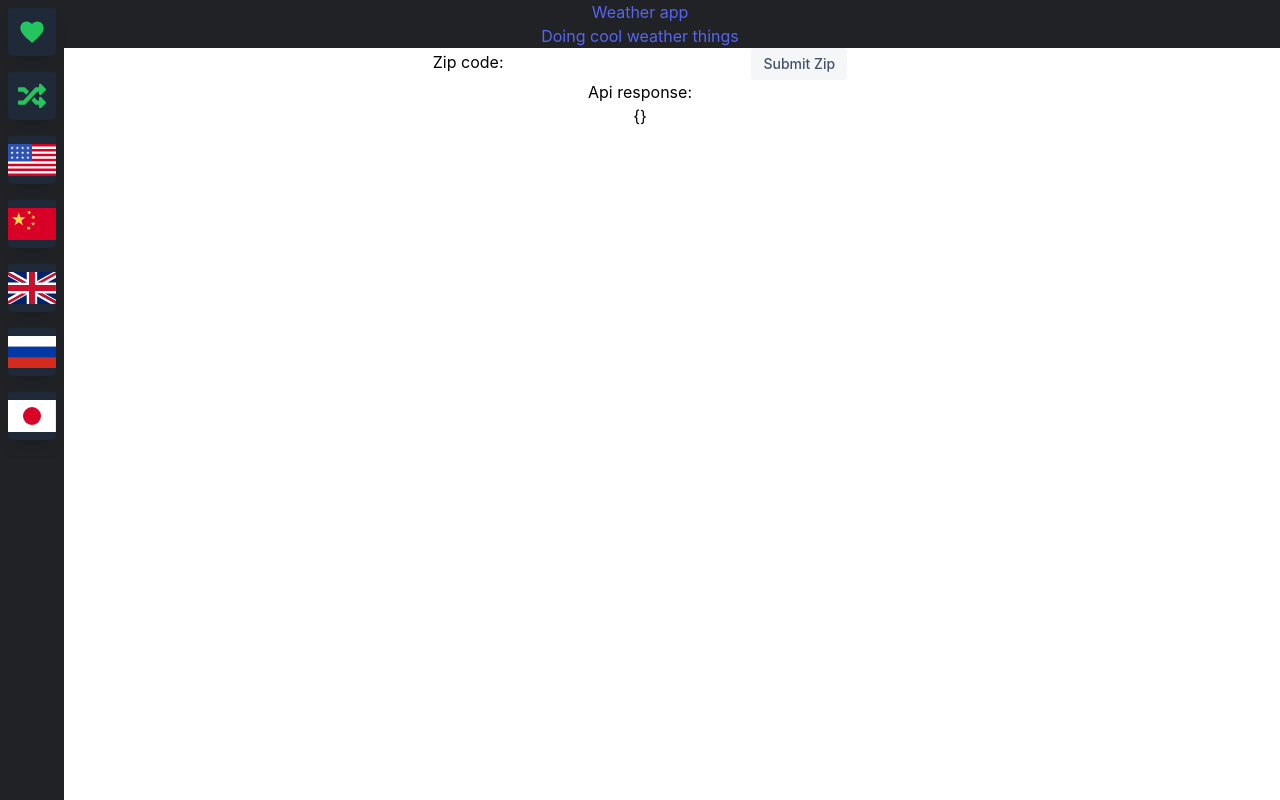
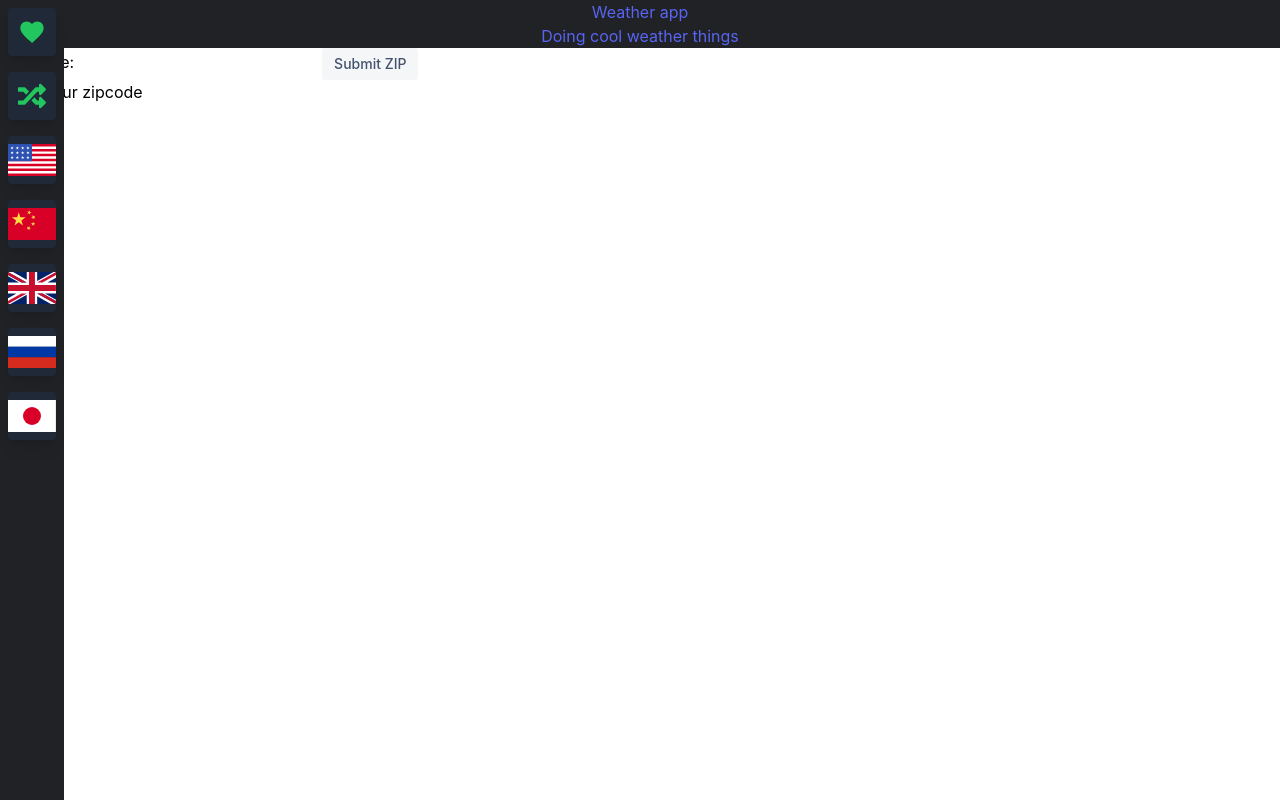
Before and after one commit to professorjrod/Weather-App, a React (Create React App) app: page / in a window 1280 px wide. Built offline with nearby package versions, Linux system fonts and the light colour scheme.

Commit message:
Brian sidebar, weathercard

```diff
--- a/src/components/App.js
+++ b/src/components/App.js
@@ -1,14 +1,14 @@
 import React from 'react';
 import Weatherpage from './Weatherpage';
 import Header from './Header';
-import SideBar from './SideBar';
+import Sidebar from './Sidebar';
 
 function App() {
 
   return (
     <div className="App">
         <Header />
-        <SideBar />
+        <Sidebar />
         <Weatherpage />
     </div>
   );
--- a/src/components/SideBar.js
+++ b/src/components/Sidebar.js
@@ -12,7 +12,7 @@ const SideBarIcon = ({ icon, text }) => (
     </div>
 )
 
-const SideBar = () => {
+const Sidebar = () => {
     return (
         <div className="fixed top-0 left-0 h-screen w-16 m-0
                         flex flex-col
@@ -29,4 +29,4 @@ const SideBar = () => {
 
 };
 
-export default SideBar
+export default Sidebar
--- /dev/null
+++ b/src/components/Weathercard.js
@@ -0,0 +1,24 @@
+import React from 'react';
+import { TiWeatherCloudy, TiWeatherDownpour, TiWeatherSunny, TiWeatherNight , TiWeatherPartlySunny, TiWeatherShower, TiWeatherSnow, TiWeatherStormy, TiWeatherWindyCloudy, TiWeatherWindy} from 'react-icons/ti';
+import { TiHome, TiInfoLarge, TiZoom } from 'react-icons/ti';
+
+function Weathercard({data}){
+    const {temp, feels_like, temp_min, temp_max} = data.main
+    const {main, description} = data.weather[0]
+    const {lat, lon} = data['coord']
+    const {speed} = data['wind']
+    const {country} = data['sys']
+    const city = data.name
+
+    return(
+        <div>
+            <h1>Weather in {city}, {country}</h1>
+            <h3>{main} - {description}</h3>
+            <h3>Temperature: {temp}°C</h3>
+            <h3>Feels like {feels_like}°C with a max of {temp_max} and a low of {temp_min}</h3>
+            <p>Current wind speed of {speed}</p>
+            <p>Station latitude is {lat} and longitude is {lon}</p>
+        </div>
+    )
+}
+export default Weathercard;
--- a/src/components/Weatherpage.js
+++ b/src/components/Weatherpage.js
@@ -1,34 +1,29 @@
 import React, {useEffect, useState} from 'react';
 import Weathersettings from './Weathersettings';
-import config from './config';
+import Sidebar from './Sidebar';
+import Weathercard from './Weathercard';
+import {getWeatherByCoordinates} from './endpoints';
 
 function Weatherpage(){
     const [weather, setWeather] = useState({});
-    const [coordinates, setCoordinates] = useState('')
-
-    const W_API_BASE_URL = "http://api.openweathermap.org"
-
-    const getWeatherByCoordinates = () => {
-        fetch(`http://api.openweathermap.org/data/2.5/weather?lat=${coordinates[0]}&lon=${coordinates[1]}&appid=${config.API_KEY}`)
-        .then(response => response.json())
-        .then(data => setWeather(weather => weather = data))
-    }
+    const [coordinates, setCoordinates] = useState([])
 
     useEffect(() =>
     {
-        if(coordinates)
+        if(coordinates[0])
         {
-            console.log('coords', coordinates)
-            getWeatherByCoordinates();
+            getWeatherByCoordinates(coordinates)
+            .then(data => setWeather(data))
         }
-    },[coordinates])
+    }, [coordinates])
+
 
     return(
-        <div className="weatherContainer">
-            <Weathersettings setCoordinates={setCoordinates}/>
-            <h1 className="">Api response:</h1>
-            <p>{JSON.stringify(weather)}</p>
-        </div>
+        <>
+                <Sidebar />
+                <Weathersettings setCoordinates={setCoordinates}/>
+                {Object.keys(weather)[0] ? <Weathercard data={weather}/> : <div>Enter your zipcode</div>}
+        </>
     )
 }
 export default Weatherpage;
--- a/src/components/Weathersettings.js
+++ b/src/components/Weathersettings.js
@@ -1,7 +1,8 @@
 import React, {useState} from 'react'
 import config from './config';
+import {getCoordinatesByZipcode} from './endpoints';
 
-function Weathersettings(props)
+function Weathersettings({setCoordinates})
 {
     const [zipCode, setZipCode] = useState('')
 
@@ -13,21 +14,18 @@ function Weathersettings(props)
         e.preventDefault();
 
         if(zipCode) {
-        getCoordinatesByZipcode();
+        getCoordinatesByZipcode(zipCode)
+        .then(weather => setCoordinates([weather.lat,weather.lon]))
         }
     }
 
-    const getCoordinatesByZipcode = () => {
-        fetch(`http://api.openweathermap.org/geo/1.0/zip?zip=${zipCode}&appid=${config.API_KEY}`)
-        .then(response => response.json())
-        .then(data => props.setCoordinates([data.lat, data.lon]))
-    }
+
 
     return(
-        <div>
-            <label>Zip code:</label>
+        <div className="weatherInput content-center">
+            <label>ZIP Code:</label>
             <input type="text" value={zipCode} onChange={handleSearch}></input>
-            <button onClick={handleSubmit}>Submit Zip</button>
+            <button onClick={handleSubmit}>Submit ZIP</button>
         </div>
     )
 }
--- /dev/null
+++ b/src/components/endpoints.js
@@ -0,0 +1,19 @@
+import React from 'react'
+import config from './config';
+
+const W_API_BASE_URL = "http://api.openweathermap.org"
+
+function getWeatherByCoordinates(coordinates){
+    return(
+    fetch(`${W_API_BASE_URL}/data/2.5/weather?lat=${coordinates[0]}&lon=${coordinates[1]}&units=metric&appid=${config.API_KEY}`)
+    .then(response => response.json()))
+}
+
+function getCoordinatesByZipcode  (zipCode)  {
+    return (
+    fetch(`${W_API_BASE_URL}/geo/1.0/zip?zip=${zipCode}&appid=${config.API_KEY}`)
+    .then(response => response.json())
+    )
+}
+
+export {getWeatherByCoordinates, getCoordinatesByZipcode}
```
